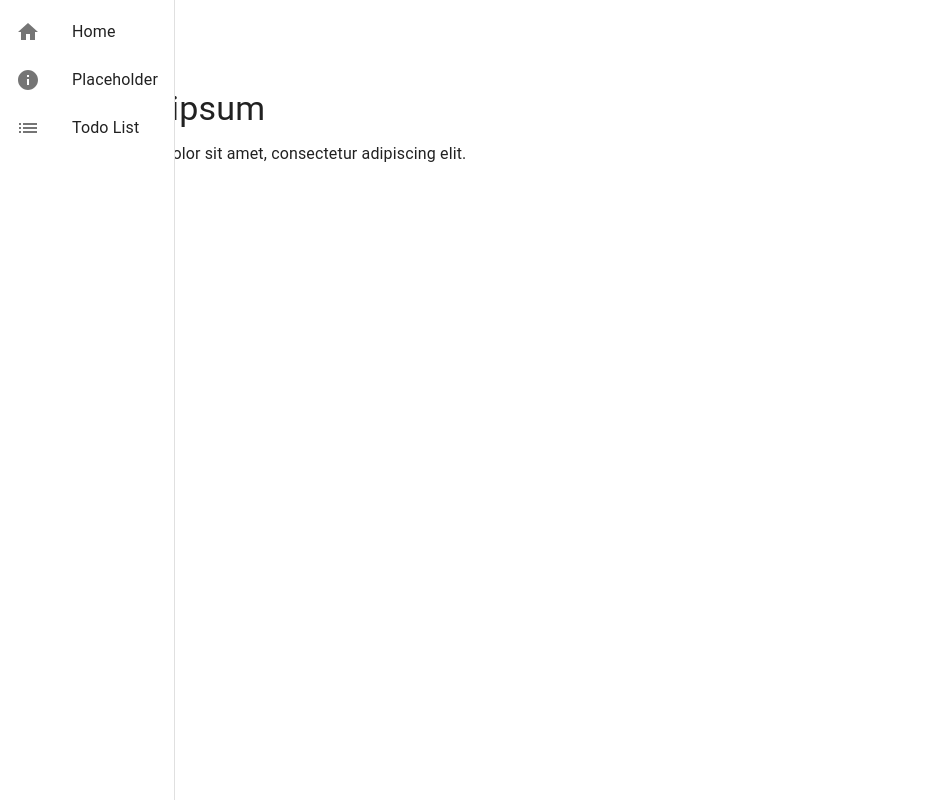
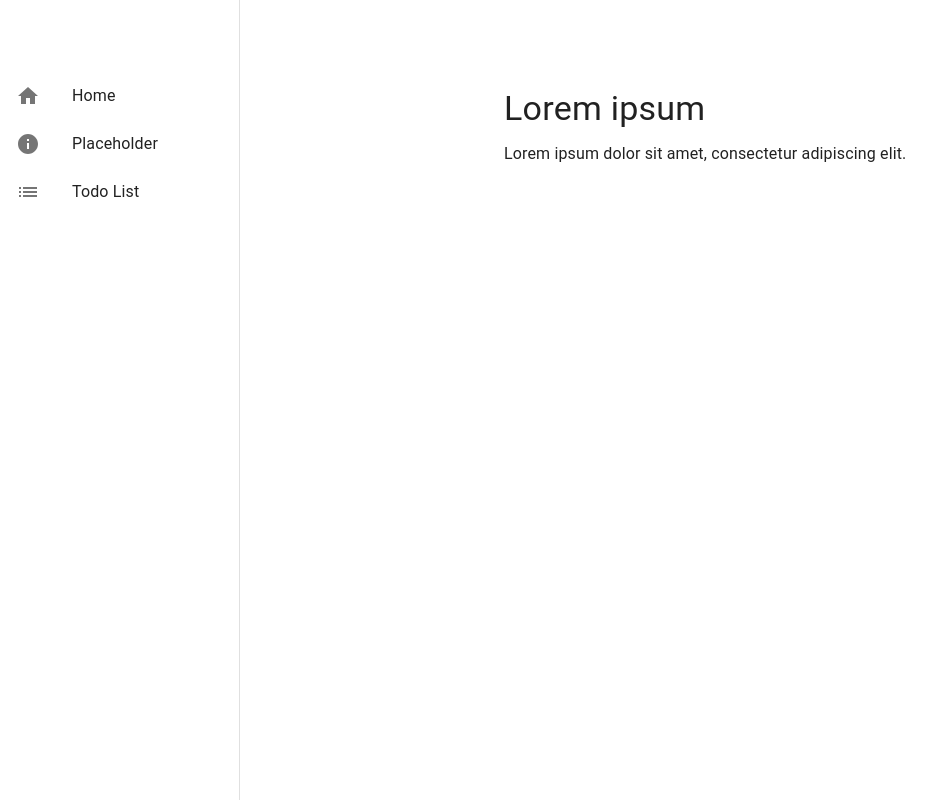
Before and after one commit to yannickmaas/todo-list, a React (Create React App) app: page / in a window 1280 px wide. Shown: the whole page, without its empty margins (0-947 px from the left). Built offline with nearby package versions, Linux system fonts and the light colour scheme.

Commit message:
Set the padding-left and padding right properties on the Box component

```diff
--- a/src/App.js
+++ b/src/App.js
@@ -173,8 +173,18 @@ function PlaceholderPage() {
 
 // Sidebar navigation
 function Sidebar() {
+  const drawerWidth = 240;
   return (
-    <Drawer variant="permanent">
+    <Drawer
+      variant="permanent"
+      sx={{
+        width: drawerWidth,
+        flexShrink: 0,
+        [`& .MuiDrawer-paper`]: { width: drawerWidth, boxSizing: 'border-box' },
+      }}
+    >
+      <Toolbar />
+      <Box sx={{ overflow: 'auto' }}>
         <MUIList>
           <MUIListItem button component={Link} to="/">
             <ListItemIcon><Home /></ListItemIcon>
@@ -189,19 +199,22 @@ function Sidebar() {
             <MUIListItemText primary="Todo List" />
           </MUIListItem>
         </MUIList>
+      </Box>
     </Drawer>
   );
 }
 
 // Main page
 function MainPage() {
+  const drawerWidth = 240;
   return (
     <Box sx={{ display: 'flex' }}>
       <CssBaseline />
       <Sidebar />
       <Box
         component="main"
-        sx={{ flexGrow: 1, p: 3 }}
+        //With flexgrow the box adjusts itself and flows with the drawer width
+        sx={{ flexGrow: 1, p: 3, pl: `${drawerWidth}px`, pr: `${drawerWidth}px` }}
       >
         <Toolbar />
         <Routes>
```
Lines whose indentation alone changed are shown as unchanged.
